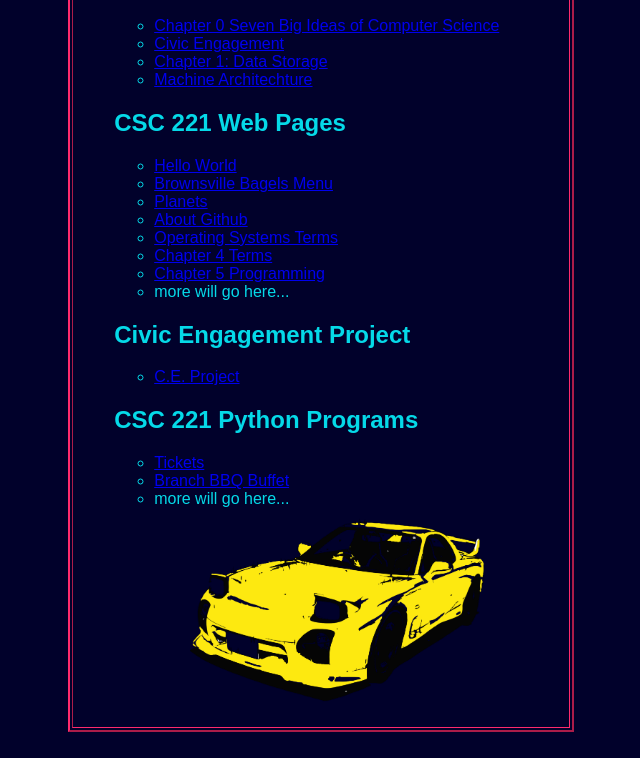
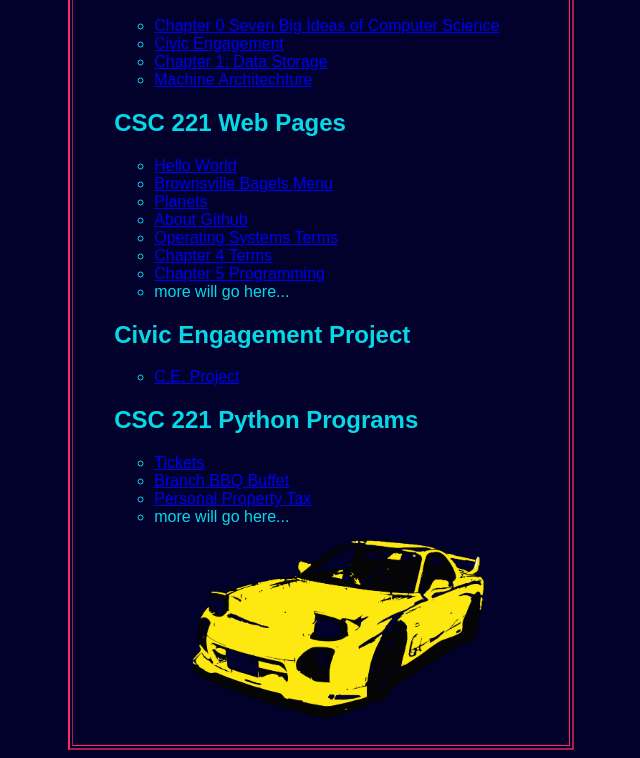
Before and after one commit to milesmaitland/milesmaitland.github.io, a plain HTML site: page index.html in a window 1280 px wide. Shown: the part 149-907 px from the top of the page, without its empty margins (319-959 px from the left). Drawn offline with Linux system fonts and the light colour scheme.

Commit message:
Update index.html

```diff
--- a/index.html
+++ b/index.html
@@ -48,6 +48,7 @@
 <ul>
     <li><a href ="tickets.py"> Tickets </a></li>
     <li><a href ="branch.py"> Branch BBQ Buffet </a></li>
+    <li><a href ="personal_property_tax.py"> Personal Property Tax </a></li>
     <li>more will go here...</li>
 </ul>
 <img src="myindeximage.png" style="width: 70%; display:block; margin:auto;"
```
